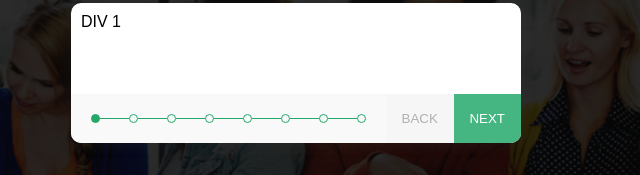
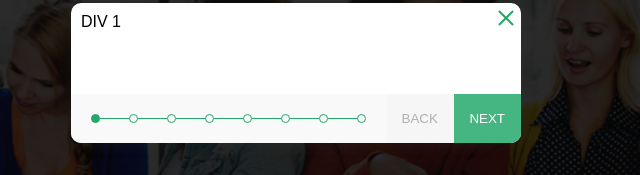
Before and after one commit to codica2/site-tutorial, a website: page index.html in a window 1280 px wide. Both pictures are taken after a click on the item "START TUTORIAL". Shown: the part 432-607 px from the top of the page, 344-984 px from the left. Drawn offline with Linux system fonts and the light colour scheme; a web font is replaced by a local one.

Commit message:
[Feature] add close button to default popup

```diff
--- a/css/site-tutorial-styles.css
+++ b/css/site-tutorial-styles.css
@@ -74,19 +74,32 @@
   background-color: #84ac99;
 }
 
-
 #stop-site-tutorial{
   cursor: pointer;
   position: absolute;
+  height: 20px;
+  width: 20px;
   right: 5px;
   top: 5px;
-  fill: #25a76a;
 }
 
-#stop-site-tutorial:hover{
-  fill: #173f2c;
+#stop-site-tutorial:before, #stop-site-tutorial:after {
+  position: absolute;
+  left: 9px;
+  content: " ";
+  height: 20px;
+  width: 2px;
+  background-color: #25a76a;
 }
 
-#stop-site-tutorial path {
-  cursor: pointer;
+#stop-site-tutorial:before {
+  transform: rotate(45deg);
 }
+
+#stop-site-tutorial:after {
+  transform: rotate(-45deg);
+}
+
+#stop-site-tutorial:hover:after, #stop-site-tutorial:hover:before{
+  background-color: #173f2c;
+}
--- a/js/config-tutorial.js
+++ b/js/config-tutorial.js
@@ -3,7 +3,6 @@ const div = document.querySelector("#site-tutorial-control-panel");
 // improvements
 
 // add arrow
-// add close to default popup
 // title and description from attribute
 // updating initialize after adding block tutorial
 
```
